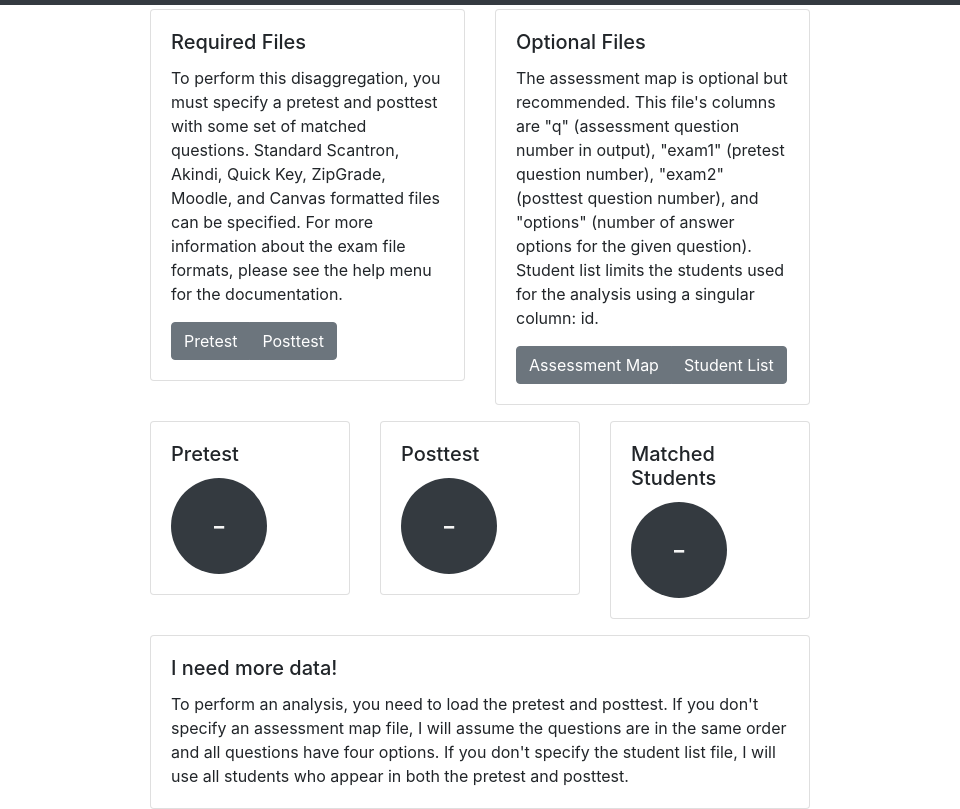
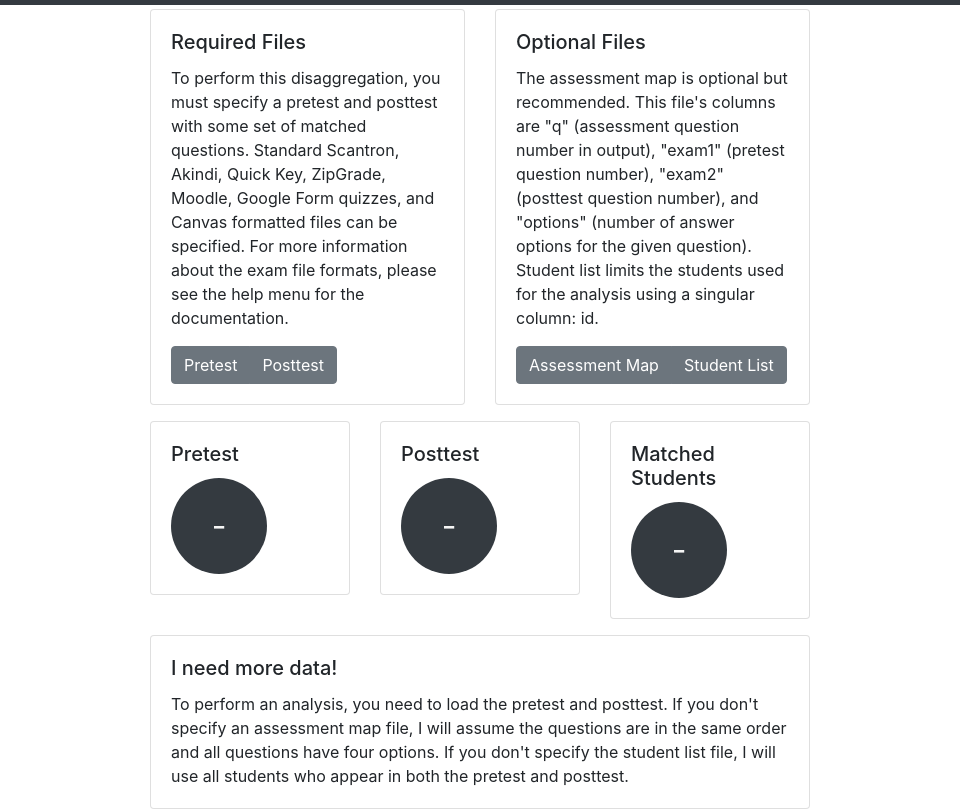
Before and after one commit to tazzben/Assessment-Disaggregation, an Electron app: page src/index.html in a window 960 px wide. Shown: the part 51-860 px from the top of the page. Drawn offline with Linux system fonts and the light colour scheme; no server answers.

Commit message:
Fix text, upgrade electron

```diff
--- a/package.json
+++ b/package.json
@@ -42,7 +42,7 @@
     "@electron-forge/maker-squirrel": "^6.0.0-beta.52",
     "@electron-forge/maker-zip": "^6.0.0-beta.52",
     "@electron-forge/publisher-github": "^6.0.0-beta.52",
-    "electron": "^9.2.0",
+    "electron": "^9.2.1",
     "electron-rebuild": "^1.11.0"
   }
 }
--- a/src/index.html
+++ b/src/index.html
@@ -26,7 +26,7 @@
             <div class="card" >
               <div class="card-body">
                 <h5 class="card-title">Required Files</h5>
-                <p class="card-text">To perform this disaggregation, you must specify a pretest and posttest with some set of matched questions.  Standard Scantron, Akindi, Quick Key, ZipGrade, Moodle, and Canvas formatted files can be specified.  For more information about the exam file formats, please see the help menu for the documentation.</p>
+                <p class="card-text">To perform this disaggregation, you must specify a pretest and posttest with some set of matched questions.  Standard Scantron, Akindi, Quick Key, ZipGrade, Moodle, Google Form quizzes, and Canvas formatted files can be specified.  For more information about the exam file formats, please see the help menu for the documentation.</p>
                 <div class="btn-group" role="group" aria-label="Exam Fils">
                   <button type="button" class="btn btn-secondary" id="pretest">Pretest</button>
                   <button type="button" class="btn btn-secondary" id="posttest">Posttest</button>
```
Also changed, not shown: 1 other file.
